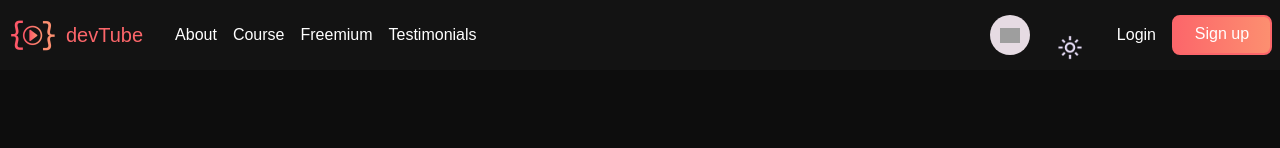
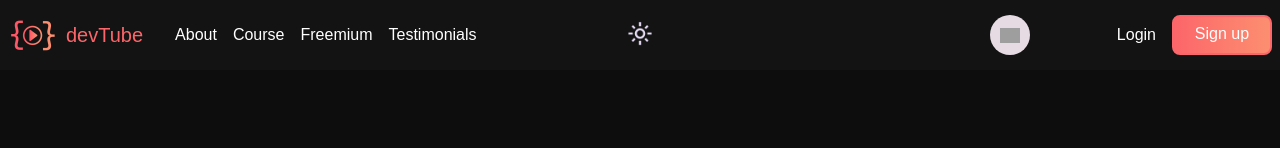
Before and after one commit to WildCodeSchool-2024-09/JS-Nantes-CSS117-P3_DevTube, a React (Vite) app in the folder client/: page / in a window 1280 px wide. Shown: the top 148 px of the page. Built offline with nearby package versions, Linux system fonts and the light colour scheme; grey boxes are pictures that could not be loaded; a web font is replaced by a local one.

Commit message:
style on img-light-mode change for adapted it with a button theme

```diff
--- a/client/src/components/Header/Header.tsx
+++ b/client/src/components/Header/Header.tsx
@@ -79,7 +79,11 @@ export default function Header() {
         aria-label="Search"
         placeholder={`${openSearchBar ? "Search..." : ""}`}
       />
-      <button type="button" onClick={() => setTheme(!theme)}>
+      <button
+        type="button"
+        onClick={() => setTheme(!theme)}
+        className="button-switch-theme"
+      >
         <img className="img-light-mode" src="light_mode.png" alt="" />
       </button>
       <section className="login-sign-up-container">
--- a/client/src/styles/Header.css
+++ b/client/src/styles/Header.css
@@ -22,13 +22,14 @@
 .devTube-title {
   color: var(--accent-color-1);
 }
-.img-light-mode {
-  cursor: pointer;
+
+.button-switch-theme {
   position: absolute;
   left: 50%;
   transform: translateX(-50%);
+}
+.img-light-mode {
   width: 25px;
-  height: auto;
 }
 .btn-burger-menu {
   width: 35px;
```
